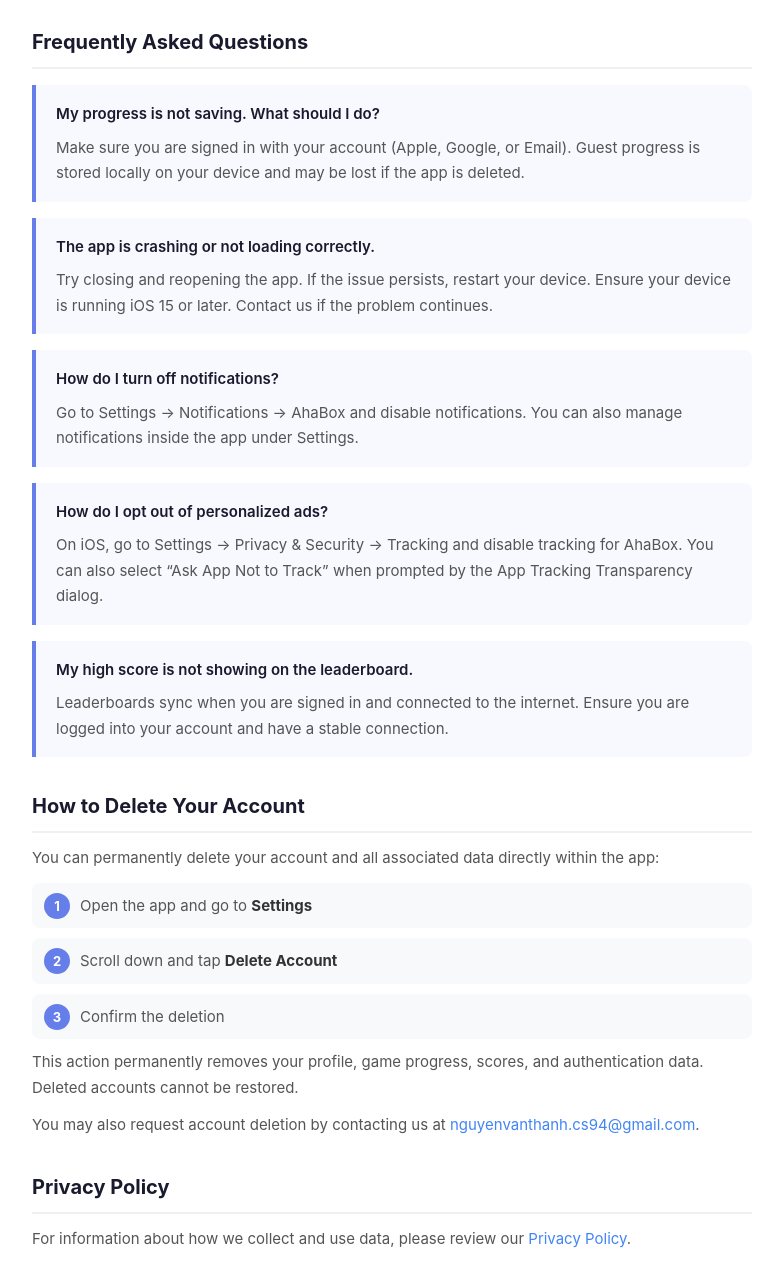
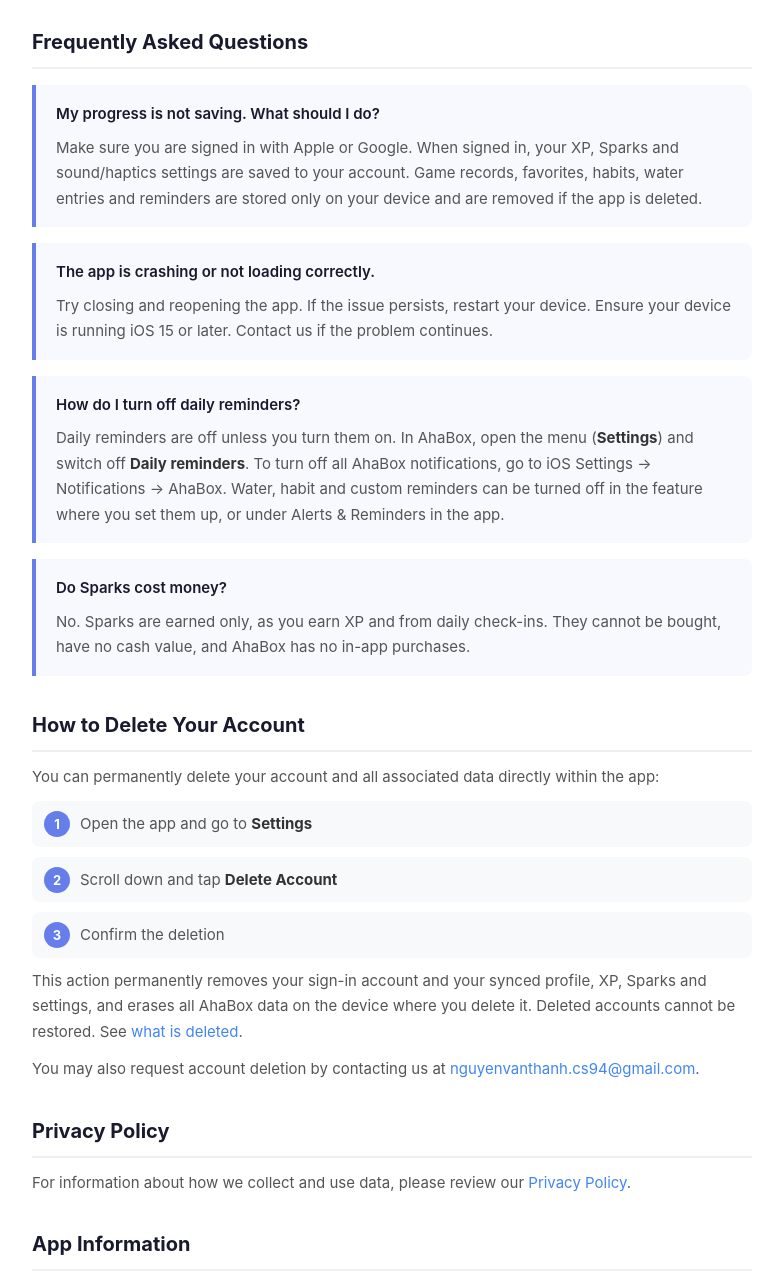
Before and after one commit to thankvn/brain-test-privacy, a plain HTML site: page support/index.html in a window 1280 px wide. Shown: the part 454-1734 px from the top of the page, without its empty margins (248-1014 px from the left). Drawn offline with Linux system fonts and the light colour scheme.

Commit message:
Support/privacy: remove ATT & leaderboard FAQ, opt-in reminders, accurate sync & deletion
Co-Authored-By: Claude Opus 5.5 <noreply@anthropic.com>

```diff
--- a/support/index.html
+++ b/support/index.html
@@ -124,8 +124,9 @@
 <div class="faq-item">
     <p class="question">My progress is not saving. What should I do?</p>
     <p class="answer">
-        Make sure you are signed in with your account (Apple, Google, or Email).
-        Guest progress is stored locally on your device and may be lost if the app is deleted.
+        Make sure you are signed in with Apple or Google. When signed in, your XP, Sparks and
+        sound/haptics settings are saved to your account. Game records, favorites, habits, water entries
+        and reminders are stored only on your device and are removed if the app is deleted.
     </p>
 </div>
 
@@ -139,26 +140,21 @@
 </div>
 
 <div class="faq-item">
-    <p class="question">How do I turn off notifications?</p>
+    <p class="question">How do I turn off daily reminders?</p>
     <p class="answer">
-        Go to Settings → Notifications → AhaBox and disable notifications.
-        You can also manage notifications inside the app under Settings.
+        Daily reminders are off unless you turn them on. In AhaBox, open the menu
+        (<strong>Settings</strong>) and switch off <strong>Daily reminders</strong>.
+        To turn off all AhaBox notifications, go to iOS Settings → Notifications → AhaBox.
+        Water, habit and custom reminders can be turned off in the feature where you set them up,
+        or under Alerts &amp; Reminders in the app.
     </p>
 </div>
 
 <div class="faq-item">
-    <p class="question">How do I opt out of personalized ads?</p>
+    <p class="question">Do Sparks cost money?</p>
     <p class="answer">
-        On iOS, go to Settings → Privacy &amp; Security → Tracking and disable tracking for AhaBox.
-        You can also select “Ask App Not to Track” when prompted by the App Tracking Transparency dialog.
-    </p>
-</div>
-
-<div class="faq-item">
-    <p class="question">My high score is not showing on the leaderboard.</p>
-    <p class="answer">
-        Leaderboards sync when you are signed in and connected to the internet.
-        Ensure you are logged into your account and have a stable connection.
+        No. Sparks are earned only, as you earn XP and from daily check-ins.
+        They cannot be bought, have no cash value, and AhaBox has no in-app purchases.
     </p>
 </div>
 
@@ -172,8 +168,9 @@
 </ol>
 
 <p>
-This action permanently removes your profile, game progress, scores, and authentication data.
-Deleted accounts cannot be restored.
+This action permanently removes your sign-in account and your synced profile, XP, Sparks and settings,
+and erases all AhaBox data on the device where you delete it. Deleted accounts cannot be restored.
+See <a href="https://thankvn.github.io/brain-test-privacy/delete-account/">what is deleted</a>.
 </p>
 
 <p>
```
Also changed, not shown: delete-account/index.html (+7 -7 lines), index.html (+22 -13 lines).
